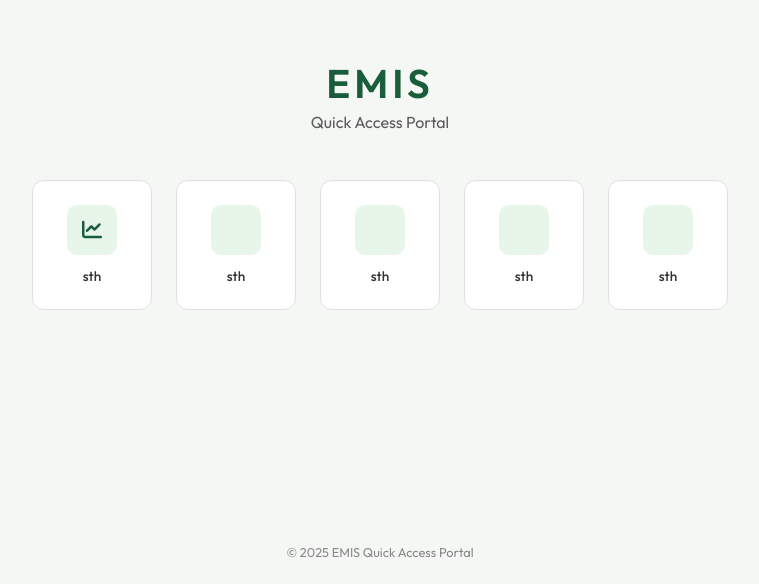
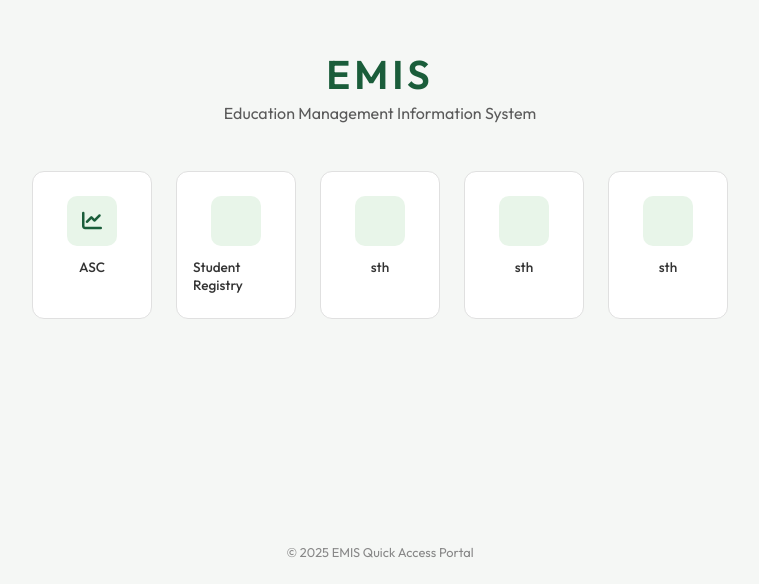
Before and after one commit to Sharon-DA/emis-portal, a React (Vite) app: page / in a window 1280 px wide. Shown: the part 216-800 px from the top of the page, without its empty margins (260-1019 px from the left). Built offline with nearby package versions, Linux system fonts and the light colour scheme.

Commit message:
Update subtitle to Education Management Information System

```diff
--- a/src/App.tsx
+++ b/src/App.tsx
@@ -18,8 +18,8 @@ const IconCard = ({ href, icon, label }: IconCardProps) => {
 }
 
 const icons = [
-  { href: '', icon: 'fa-chart-line', label: 'sth' },
-  { href: '', icon: 'fa-sth', label: 'sth' },
+  { href: 'https://emis.dhis2nigeria.org.ng/dhis', icon: 'fa-chart-line', label: 'ASC' },
+  { href: 'https://emis.dhis2nigeria.org.ng/dhis', icon: 'fa-sth', label: 'Student Registry' },
   { href: '', icon: 'fa-sth', label: 'sth' },
   { href: '', icon: 'fa-sth', label: 'sth' },
   { href: '', icon: 'fa-sth', label: 'sth' },
@@ -30,7 +30,7 @@ function App() {
     <>
       <header>
         <h1 className="logo">EMIS</h1>
-        <p className="subtitle">Quick Access Portal</p>
+        <p className="subtitle">Education Management Information System</p>
       </header>
 
       <div className="icons-container">
```
